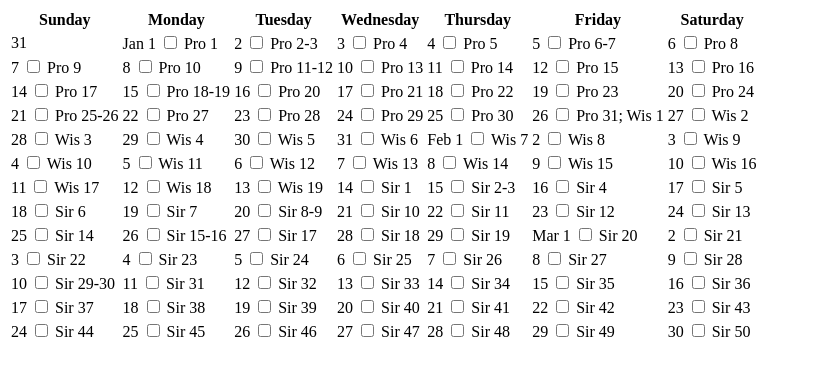
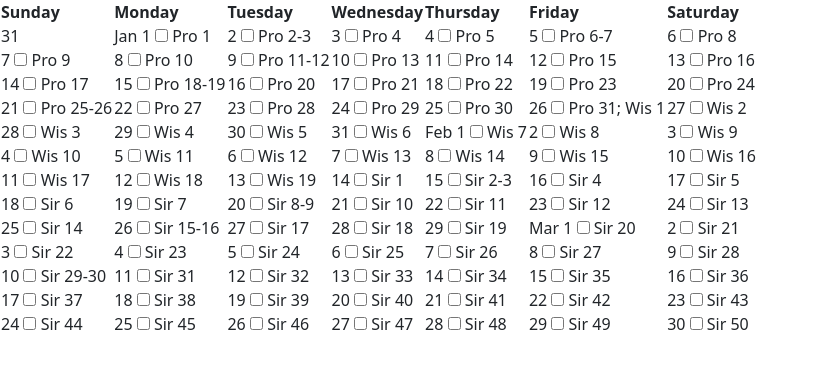
Before and after one commit to TercioOfParma/Based-90-, a plain HTML site: page ReadingPlan.html in a window 1280 px wide. Shown: the whole page, without its empty margins (0-818 px from the left). Drawn offline with nearby package versions, Linux system fonts and the light colour scheme.

Commit message:
Add Bootstrap

```diff
--- a/ReadingPlan.html
+++ b/ReadingPlan.html
@@ -1,3 +1,11 @@
+<html>
+
+<head>
+	<link href="https://cdn.jsdelivr.net/npm/bootstrap@5.3.2/dist/css/bootstrap.min.css" rel="stylesheet" integrity="sha384-T3c6CoIi6uLrA9TneNEoa7RxnatzjcDSCmG1MXxSR1GAsXEV/Dwwykc2MPK8M2HN" crossorigin="anonymous">
+	<title>Reading List</title>
+</head>
+
+<body>
 <table class="plan-calendar">
 <thead><tr>
 <th>Sunday</th>
@@ -398,3 +406,6 @@
 </tr>
 </tbody>
 </table>
+<script src="https://cdn.jsdelivr.net/npm/bootstrap@5.3.2/dist/js/bootstrap.bundle.min.js" integrity="sha384-C6RzsynM9kWDrMNeT87bh95OGNyZPhcTNXj1NW7RuBCsyN/o0jlpcV8Qyq46cDfL" crossorigin="anonymous"></script>
+</body>
+</html>
```
Also changed, not shown: index.html (+2 -0 lines).
